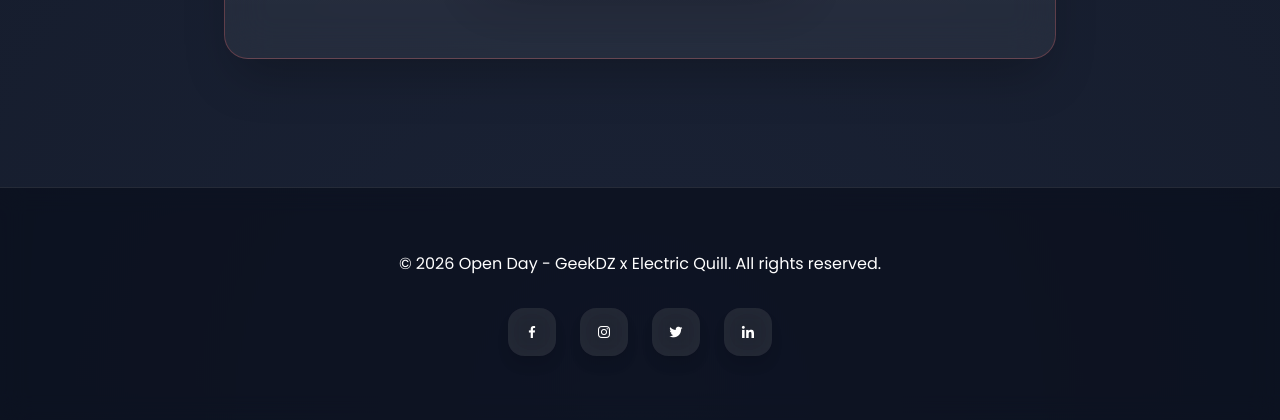
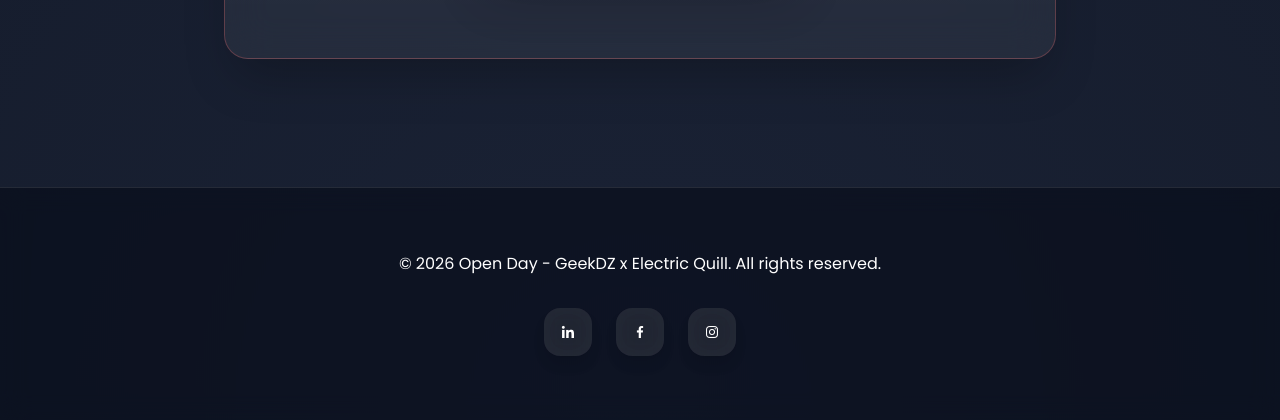
Before and after one commit to geekdz40/openday, a Flask app: page / in a window 1280 px wide. Shown: the part 3672-4092 px from the top of the page. Run offline with Flask 3, Linux system fonts and the light colour scheme; data that the repository does not hold is empty; some libraries are stand-ins or nearby versions.

Commit message:
Update footer social media links and attributes

```diff
--- a/templates/index.html
+++ b/templates/index.html
@@ -212,14 +212,13 @@
     </section>
 
     <!-- Footer -->
-    <footer class="py-16 px-8 bg-gray-950/50 backdrop-blur-md border-t border-white/10">
+<footer class="py-16 px-8 bg-gray-950/50 backdrop-blur-md border-t border-white/10">
         <div class="max-w-4xl mx-auto text-center">
             <p>&copy; 2026 Open Day - GeekDZ x Electric Quill. All rights reserved.</p>
             <div class="flex justify-center space-x-6 mt-8">
-                <a href="#" class="w-12 h-12 bg-white/10 backdrop-blur-md rounded-2xl flex items-center justify-center hover:bg-red-600 transition-all duration-300 hover:scale-110 shadow-lg"><i class='bx bxl-facebook'></i></a>
-                <a href="#" class="w-12 h-12 bg-white/10 backdrop-blur-md rounded-2xl flex items-center justify-center hover:bg-red-600 transition-all duration-300 hover:scale-110 shadow-lg"><i class='bx bxl-instagram'></i></a>
-                <a href="#" class="w-12 h-12 bg-white/10 backdrop-blur-md rounded-2xl flex items-center justify-center hover:bg-red-600 transition-all duration-300 hover:scale-110 shadow-lg"><i class='bx bxl-twitter'></i></a>
-                <a href="#" class="w-12 h-12 bg-white/10 backdrop-blur-md rounded-2xl flex items-center justify-center hover:bg-red-600 transition-all duration-300 hover:scale-110 shadow-lg"><i class='bx bxl-linkedin'></i></a>
+                <a href="https://dz.linkedin.com/company/geekdz" target="_blank" rel="noopener noreferrer" class="w-12 h-12 bg-white/10 backdrop-blur-md rounded-2xl flex items-center justify-center hover:bg-red-600 transition-all duration-300 hover:scale-110 shadow-lg" aria-label="GeekDZ LinkedIn"><i class='bx bxl-linkedin'></i></a>
+                <a href="https://www.facebook.com/geekdz" target="_blank" rel="noopener noreferrer" class="w-12 h-12 bg-white/10 backdrop-blur-md rounded-2xl flex items-center justify-center hover:bg-red-600 transition-all duration-300 hover:scale-110 shadow-lg" aria-label="GeekDZ Facebook"><i class='bx bxl-facebook'></i></a>
+                <a href="https://www.instagram.com/geekdz.club" target="_blank" rel="noopener noreferrer" class="w-12 h-12 bg-white/10 backdrop-blur-md rounded-2xl flex items-center justify-center hover:bg-red-600 transition-all duration-300 hover:scale-110 shadow-lg" aria-label="GeekDZ Instagram"><i class='bx bxl-instagram'></i></a>
             </div>
         </div>
     </footer>
```
